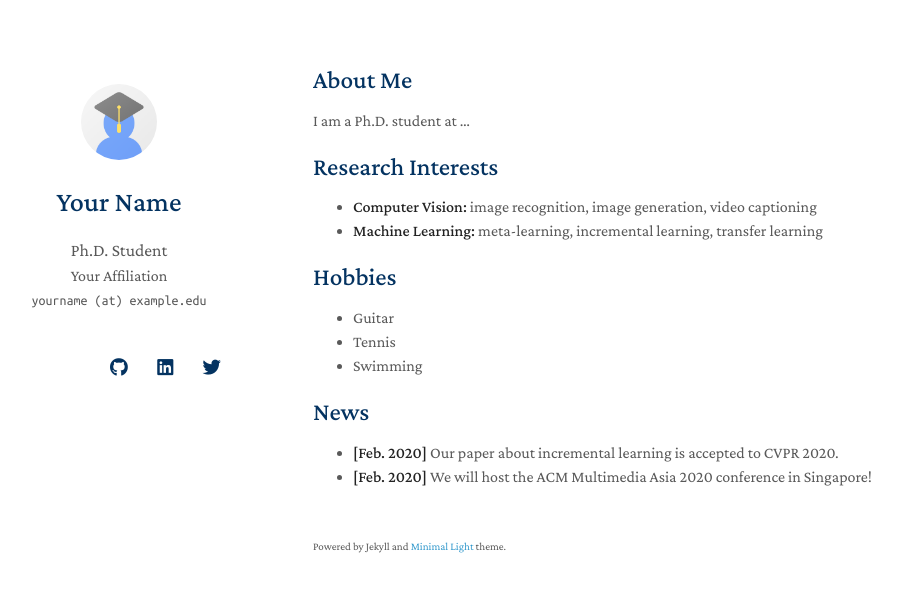
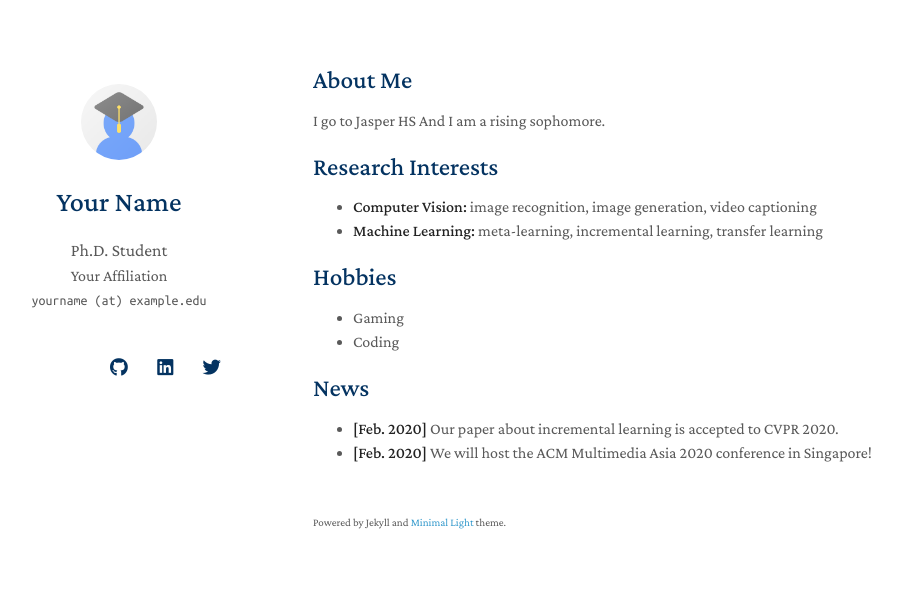
Before and after one commit to isaac230/Isaacs-Webpage, a Jekyll site: the page built from index.md, in a window 1280 px wide. Shown: the top 592 px of the page, without its empty margins (157-1059 px from the left). Built offline with Jekyll 4.4.1, drawn with Linux system fonts in a browser that asks for light colours; nearby versions of some CDN libraries; a style sheet for code colours, icons or effects is not loaded; our own code applies the rules of GitHub Pages for plain Markdown files.

Commit message:
Changes test

```diff
--- a/index.md
+++ b/index.md
@@ -4,7 +4,8 @@ layout: homepage
 
 ## About Me
 
-I am a Ph.D. student at ...
+I go to Jasper HS
+And I am a rising sophomore.
 
 ## Research Interests
 
@@ -13,9 +14,8 @@ I am a Ph.D. student at ...
 
 ## Hobbies
 
-- Guitar
-- Tennis
-- Swimming
+- Gaming
+- Coding
 
 ## News
 - **[Feb. 2020]** Our paper about incremental learning is accepted to CVPR 2020.
```
